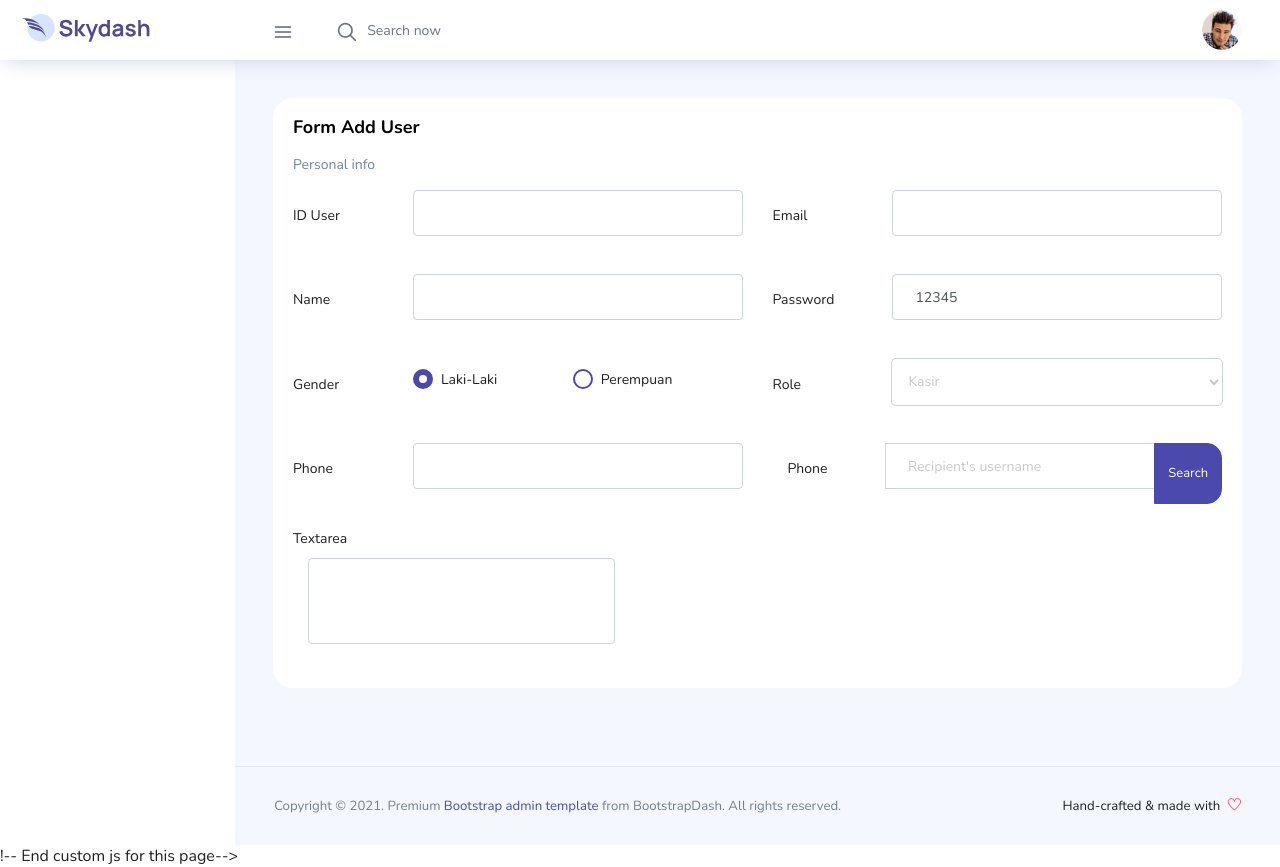
After one commit to amelianathasa/petshop, a CodeIgniter app: page /petshop/index.php/form_user/index in a window 1280 px wide. The commit adds this page. Run offline with CodeIgniter, Linux system fonts and the light colour scheme; style sheets or scripts are compiled from the project's sources.

Commit message:
update 2

```diff
--- /dev/null
+++ b/application/controllers/Form_User.php
@@ -0,0 +1,30 @@
+<?php
+
+class Form_User extends CI_Controller
+{
+    function __construct()
+    {
+        parent::__construct();
+        // $this->load->model('Model_FormUser');
+        $this->load->library('form_validation');
+    }
+    public function index()
+    {
+        //validasi data
+        $data['pages'] = 'Form User';
+        $this->form_validation->set_rules('nama', 'Nama Lengkap', 'required');
+        $this->form_validation->set_rules('id', 'ID User', 'required|numeric');
+        $this->form_validation->set_rules('email', 'Email', 'valid_email');
+        if ($this->form_validation->run() == FALSE) {
+            $this->load->view('Layout\Header', $data);
+            $this->load->view('Pages\Form_User');
+            $this->load->view('Layout\Footer');
+        } else {
+            //insert data
+            $this->Model_FormAnggota->addUser();
+            $this->session->set_flashdata('flash', 'ditambahkan.');
+            redirect('Form_User');
+        }
+        //view
+    }
+}
--- a/application/views/Layout/Header.php
+++ b/application/views/Layout/Header.php
@@ -75,7 +75,7 @@
                 <ul class="nav">
                     <?php if ($this->session->userdata('role_id') == 'kasir') { ?>
                         <li class="nav-item">
-                            <a class="nav-link" href="index.html">
+                            <a class="nav-link" href="<?= base_url(); ?>dashboard">
                                 <i class="icon-grid menu-icon"></i>
                                 <span class="menu-title">Dashboard</span>
                             </a>
@@ -88,7 +88,7 @@
                             </a>
                             <div class="collapse" id="ui-basic">
                                 <ul class="nav flex-column sub-menu">
-                                    <li class="nav-item"> <a class="nav-link" href="<?= base_url('assets/template'); ?>/pages/ui-features/buttons.html">Add Product</a></li>
+                                    <li class="nav-item"> <a class="nav-link" href="<?= base_url(); ?>product">Add Product</a></li>
                                     <li class="nav-item"> <a class="nav-link" href="<?= base_url('assets/template'); ?>/pages/ui-features/dropdowns.html">Stock Product</a></li>
                                 </ul>
                             </div>
@@ -96,12 +96,13 @@
                         <li class="nav-item">
                             <a class="nav-link" data-toggle="collapse" href="#form-elements" aria-expanded="false" aria-controls="form-elements">
                                 <i class="icon-columns menu-icon"></i>
-                                <span class="menu-title">Data</span>
+                                <span class="menu-title">Data User</span>
                                 <i class="menu-arrow"></i>
                             </a>
                             <div class="collapse" id="form-elements">
                                 <ul class="nav flex-column sub-menu">
-                                    <li class="nav-item"><a class="nav-link" href="<?= base_url('assets/template'); ?>/pages/forms/basic_elements.html">Data Member</a></li>
+                                    <li class="nav-item"><a class="nav-link" href="<?= base_url(); ?>Form_User">Add User</a></li>
+                                    <li class="nav-item"><a class="nav-link" href="<?= base_url(); ?>member">Data Member</a></li>
                                     <li class="nav-item"><a class="nav-link" href="<?= base_url('assets/template'); ?>/pages/forms/basic_elements.html">Data Kasir</a></li>
                                 </ul>
                             </div>
--- /dev/null
+++ b/application/views/Pages/Form_User.php
@@ -0,0 +1,121 @@
+            <!-- partial -->
+            <div class="main-panel">
+                <div class="content-wrapper">
+                    <div class="row">
+                        <div class="col-12 grid-margin">
+                            <div class="card">
+                                <div class="card-body">
+                                    <h4 class="card-title">Form Add User</h4>
+                                    <form class="form-sample">
+                                        <p class="card-description">
+                                            Personal info
+                                        </p>
+                                        <div class="row">
+                                            <div class="col-md-6">
+                                                <div class="form-group row">
+                                                    <label class="col-sm-3 col-form-label">ID User</label>
+                                                    <div class="col-sm-9">
+                                                        <input type="text" class="form-control" />
+                                                    </div>
+                                                </div>
+                                            </div>
+                                            <div class="col-md-6">
+                                                <div class="form-group row">
+                                                    <label class="col-sm-3 col-form-label">Email</label>
+                                                    <div class="col-sm-9">
+                                                        <input type="email" class="form-control" />
+                                                    </div>
+                                                </div>
+                                            </div>
+                                        </div>
+                                        <div class="row">
+                                            <div class="col-md-6">
+                                                <div class="form-group row">
+                                                    <label class="col-sm-3 col-form-label">Name</label>
+                                                    <div class="col-sm-9">
+                                                        <input type="text" class="form-control" />
+                                                    </div>
+                                                </div>
+                                            </div>
+                                            <div class="col-md-6">
+                                                <div class="form-group row">
+                                                    <label class="col-sm-3 col-form-label">Password</label>
+                                                    <div class="col-sm-9">
+                                                        <input type="text" class="form-control" value="12345" />
+                                                    </div>
+                                                </div>
+                                            </div>
+                                        </div>
+                                        <div class="row">
+                                            <div class="col-md-6">
+                                                <div class="form-group row">
+                                                    <label class="col-sm-3 col-form-label">Gender</label>
+                                                    <div class="col-sm-4">
+                                                        <div class="form-check">
+                                                            <label class="form-check-label">
+                                                                <input type="radio" class="form-check-input" name="membershipRadios" id="membershipRadios1" value="" checked>
+                                                                Laki-Laki
+                                                            </label>
+                                                        </div>
+                                                    </div>
+                                                    <div class="col-sm-5">
+                                                        <div class="form-check">
+                                                            <label class="form-check-label">
+                                                                <input type="radio" class="form-check-input" name="membershipRadios" id="membershipRadios2" value="option2">
+                                                                Perempuan
+                                                            </label>
+                                                        </div>
+                                                    </div>
+                                                </div>
+                                            </div>
+                                            <div class="col-md-6">
+                                                <div class="form-group row">
+                                                    <label class="col-sm-3 col-form-label">Role</label>
+                                                    <div class="col-sm-9">
+                                                        <select class="form-control">
+                                                            <option>Kasir</option>
+                                                            <option>Groomer</option>
+                                                            <option>Member</option>
+                                                        </select>
+                                                    </div>
+                                                </div>
+                                            </div>
+                                        </div>
+                                        <div class="row">
+                                            <div class="col-md-6">
+                                                <div class="form-group row">
+                                                    <label class="col-sm-3 col-form-label">Phone</label>
+                                                    <div class="col-sm-9">
+                                                        <input type="text" class="form-control" />
+                                                    </div>
+                                                </div>
+                                            </div>
+                                            <div class="col-md-6">
+                                                <div class="form-group">
+                                                    <div class="input-group">
+                                                        <label class="col-sm-3 col-form-label">Phone</label>
+                                                        <input type="text" class="form-control" placeholder="Recipient's username" aria-label="Recipient's username">
+                                                        <div class="input-group-append">
+                                                            <button class="btn btn-sm btn-primary" type="button">Search</button>
+                                                        </div>
+                                                    </div>
+                                                </div>
+                                            </div>
+                                        </div>
+                                        <div class="row">
+                                            <div class="col-md-6">
+                                                <div class="form-group">
+                                                    <label for="exampleTextarea1">Textarea</label>
+                                                    <div class="col-sm-9">
+                                                        <textarea class="form-control" id="exampleTextarea1" rows="4"></textarea>
+                                                    </div>
+                                                </div>
+                                            </div>
+                                        </div>
+                                    </form>
+                                </div>
+                            </div>
+                        </div>
+                    </div>
+                </div>
+                <!-- content-wrapper ends -->
```
Also changed, not shown: application/controllers/Member.php (added, +37 -0 lines), application/controllers/Product.php (added, +20 -0 lines), application/views/Pages/Member.php (added, +66 -0 lines), 1 other file.
